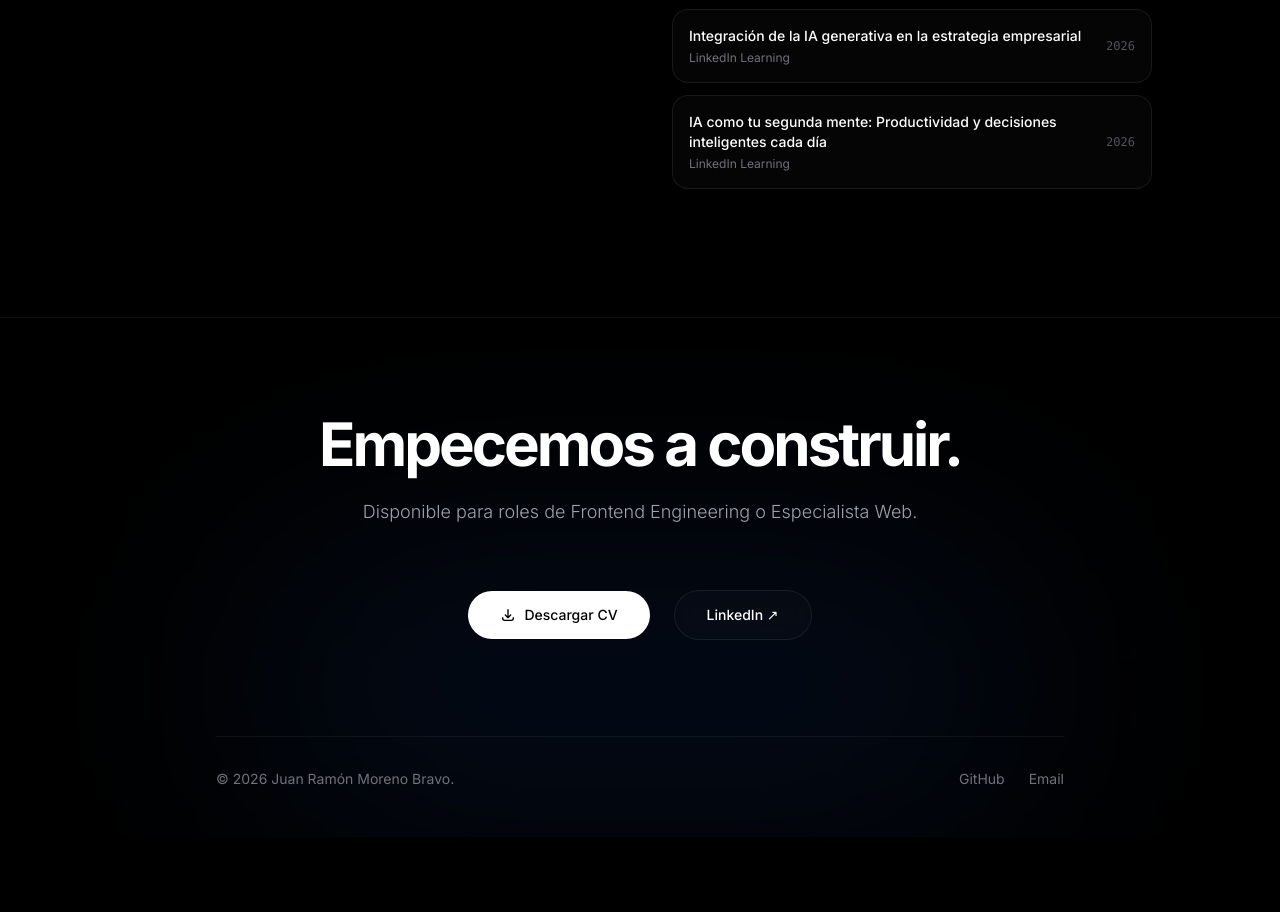
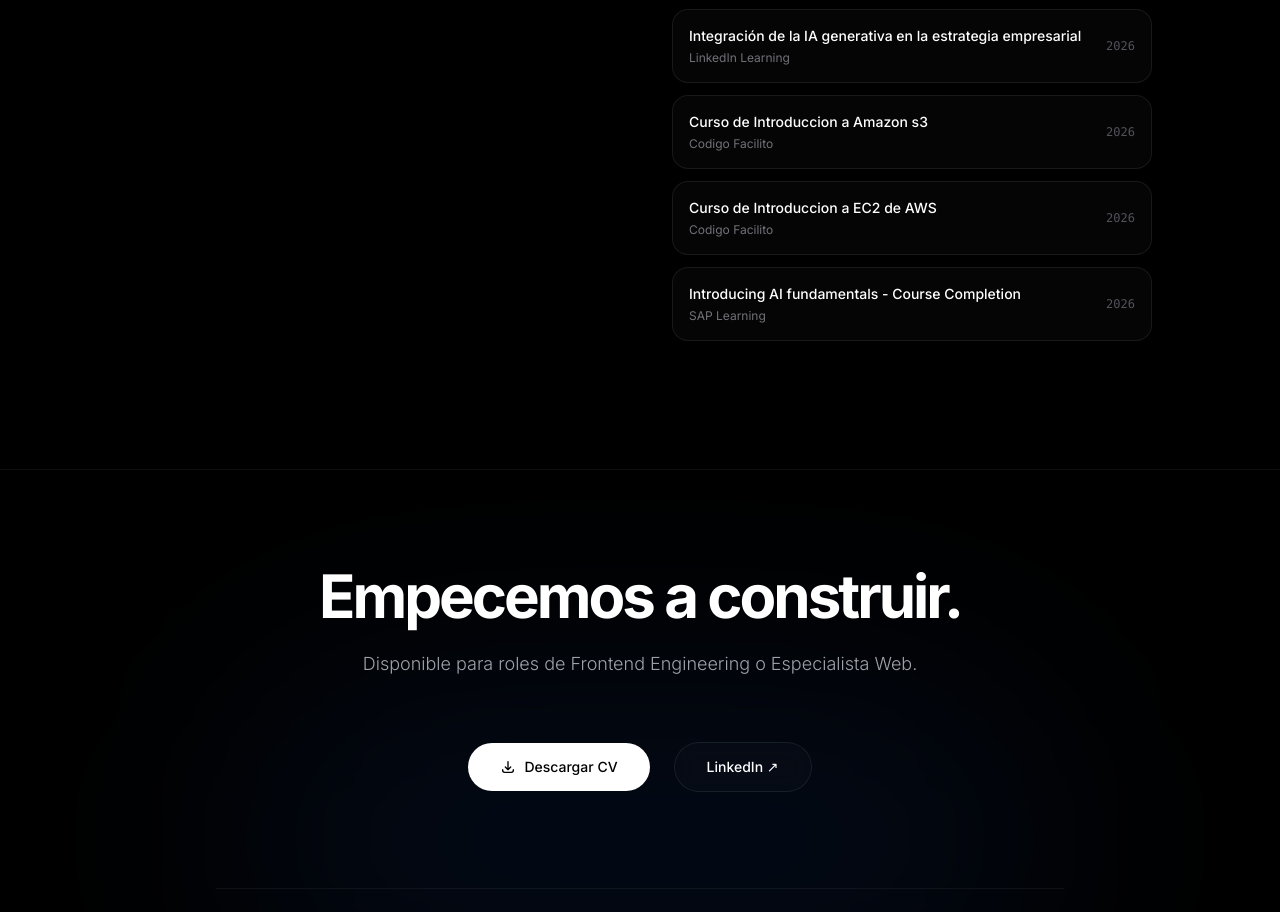
Before and after one commit to juanhernandez11/di, a website: page index.html in a window 1280 px wide. Shown: the part 4463-5375 px from the top of the page. Before the commit the page ends 5300 px from the top, so only its background shows below. Drawn offline with nearby package versions, Linux system fonts and the light colour scheme.

Commit message:
introduciong more certificate's

```diff
--- a/index.html
+++ b/index.html
@@ -403,8 +403,22 @@
                         </div>
                         <div class="glass-panel p-4 rounded-2xl flex items-center justify-between hover:bg-white/5 transition-colors">
                             <div>
-                                <h5 class="text-white text-sm font-medium">IA como tu segunda mente: Productividad y decisiones inteligentes cada día </h5>
-                                <p class="text-zinc-500 text-xs mt-1">LinkedIn Learning</p>
+                                <h5 class="text-white text-sm font-medium">Curso de Introduccion a Amazon s3 </h5>
+                                <p class="text-zinc-500 text-xs mt-1">Codigo Facilito</p>
+                            </div>
+                            <span class="text-xs font-mono text-zinc-600">2026</span>
+                        </div>
+                        <div class="glass-panel p-4 rounded-2xl flex items-center justify-between hover:bg-white/5 transition-colors">
+                            <div>
+                                <h5 class="text-white text-sm font-medium">Curso de Introduccion a EC2 de AWS </h5>
+                                <p class="text-zinc-500 text-xs mt-1">Codigo Facilito</p>
+                            </div>
+                            <span class="text-xs font-mono text-zinc-600">2026</span>
+                        </div>
+                        <div class="glass-panel p-4 rounded-2xl flex items-center justify-between hover:bg-white/5 transition-colors">
+                            <div>
+                                <h5 class="text-white text-sm font-medium">Introducing AI fundamentals - Course Completion</h5>
+                                <p class="text-zinc-500 text-xs mt-1">SAP Learning</p>
                             </div>
                             <span class="text-xs font-mono text-zinc-600">2026</span>
                         </div>
```
